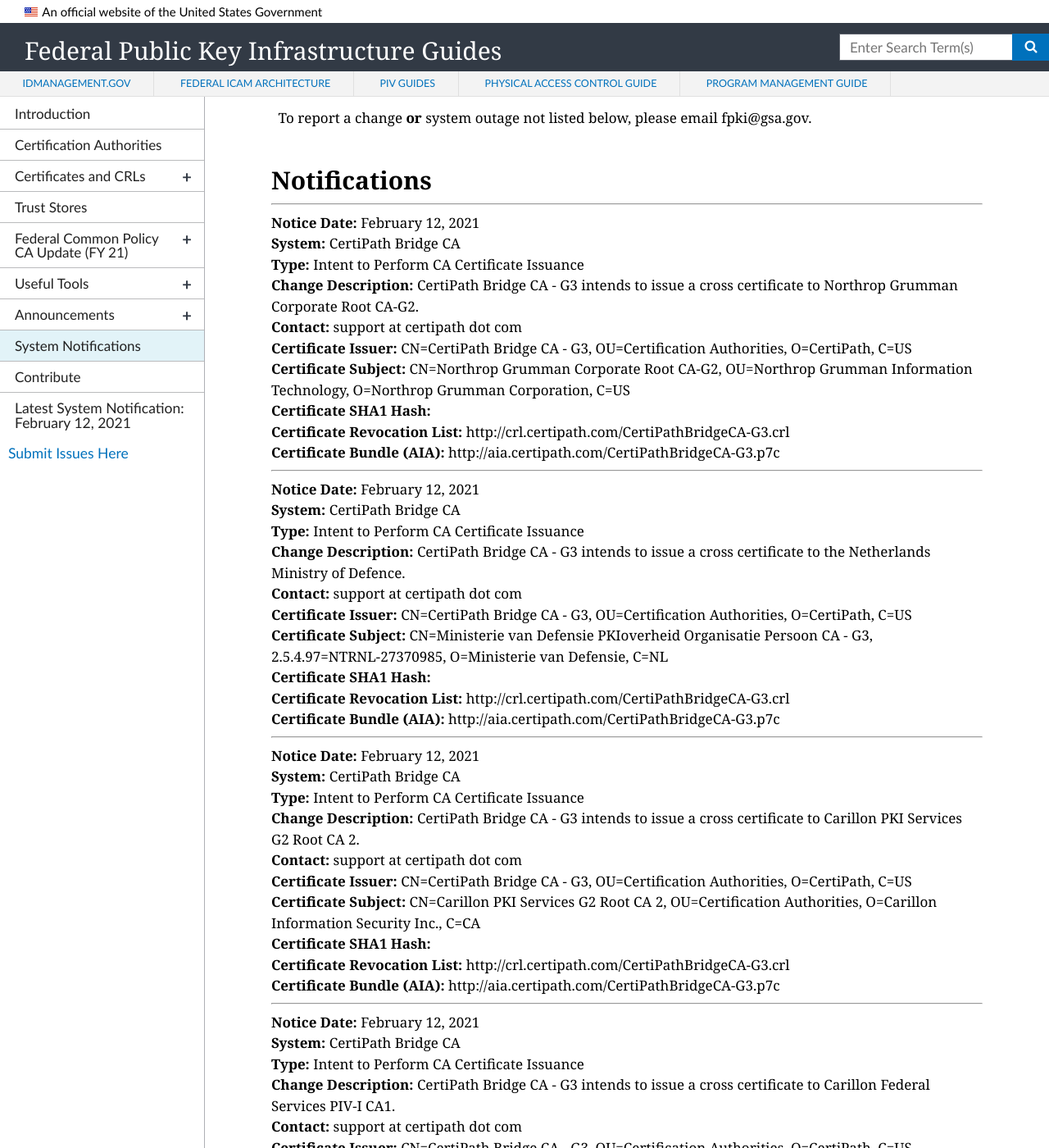
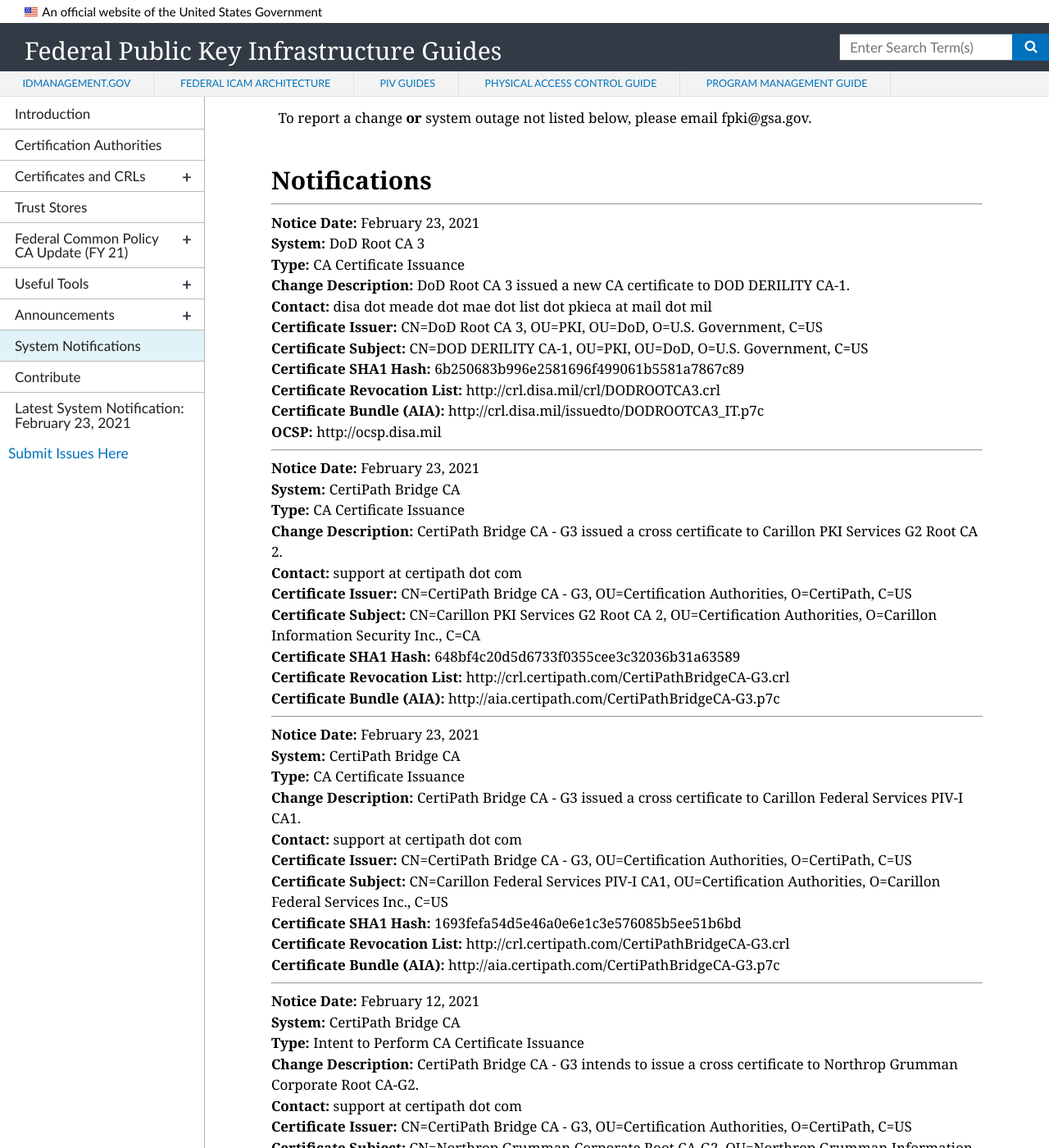
Before and after one commit to GSA/fpki-guides, a Jekyll site: the page built from pages/fpki_notifications.md, in a window 1280 px wide and 1400 px high, scrolled down 663 px. Shown: the whole window at 82% size. Built offline with Jekyll 4.4.1, drawn with Linux system fonts in a browser that asks for light colours; nearby versions of some CDN libraries.

Commit message:
Update notifications.yml

```diff
--- a/_data/notifications.yml
+++ b/_data/notifications.yml
@@ -3416,6 +3416,48 @@
   sia_uri:
   ocsp_uri:
 
+- notice_date: February 23, 2021
+  change_type: CA Certificate Issuance
+  start_datetime:
+  system: CertiPath Bridge CA
+  change_description: CertiPath Bridge CA - G3 issued a cross certificate to Carillon Federal Services PIV-I CA1.
+  contact: support at certipath dot com
+  ca_certificate_hash: 1693fefa54d5e46a0e6e1c3e576085b5ee51b6bd
+  ca_certificate_issuer: CN=CertiPath Bridge CA - G3, OU=Certification Authorities, O=CertiPath, C=US
+  ca_certificate_subject: CN=Carillon Federal Services PIV-I CA1, OU=Certification Authorities, O=Carillon Federal Services Inc., C=US
+  cdp_uri: http://crl.certipath.com/CertiPathBridgeCA-G3.crl
+  aia_uri: http://aia.certipath.com/CertiPathBridgeCA-G3.p7c
+  sia_uri:
+  ocsp_uri:
+
+- notice_date: February 23, 2021
+  change_type: CA Certificate Issuance
+  start_datetime:
+  system: CertiPath Bridge CA
+  change_description: CertiPath Bridge CA - G3 issued a cross certificate to Carillon PKI Services G2 Root CA 2.
+  contact: support at certipath dot com
+  ca_certificate_hash: 648bf4c20d5d6733f0355cee3c32036b31a63589
+  ca_certificate_issuer: CN=CertiPath Bridge CA - G3, OU=Certification Authorities, O=CertiPath, C=US
+  ca_certificate_subject: CN=Carillon PKI Services G2 Root CA 2, OU=Certification Authorities, O=Carillon Information Security Inc., C=CA
+  cdp_uri: http://crl.certipath.com/CertiPathBridgeCA-G3.crl
+  aia_uri: http://aia.certipath.com/CertiPathBridgeCA-G3.p7c
+  sia_uri:
+  ocsp_uri:
+
+- notice_date: February 23, 2021
+  change_type: CA Certificate Issuance
+  start_datetime:
+  system: DoD Root CA 3
+  change_description: DoD Root CA 3 issued a new CA certificate to DOD DERILITY CA-1.
+  contact: disa dot meade dot mae dot list dot pkieca at mail dot mil
+  ca_certificate_hash: 6b250683b996e2581696f499061b5581a7867c89
+  ca_certificate_issuer: CN=DoD Root CA 3, OU=PKI, OU=DoD, O=U.S. Government, C=US
+  ca_certificate_subject: CN=DOD DERILITY CA-1, OU=PKI, OU=DoD, O=U.S. Government, C=US
+  cdp_uri: http://crl.disa.mil/crl/DODROOTCA3.crl
+  aia_uri: http://crl.disa.mil/issuedto/DODROOTCA3_IT.p7c
+  sia_uri:
+  ocsp_uri: http://ocsp.disa.mil
+
 #- notice_date:
 #  change_type: CA Certificate Issuance
 #  start_datetime:
```
